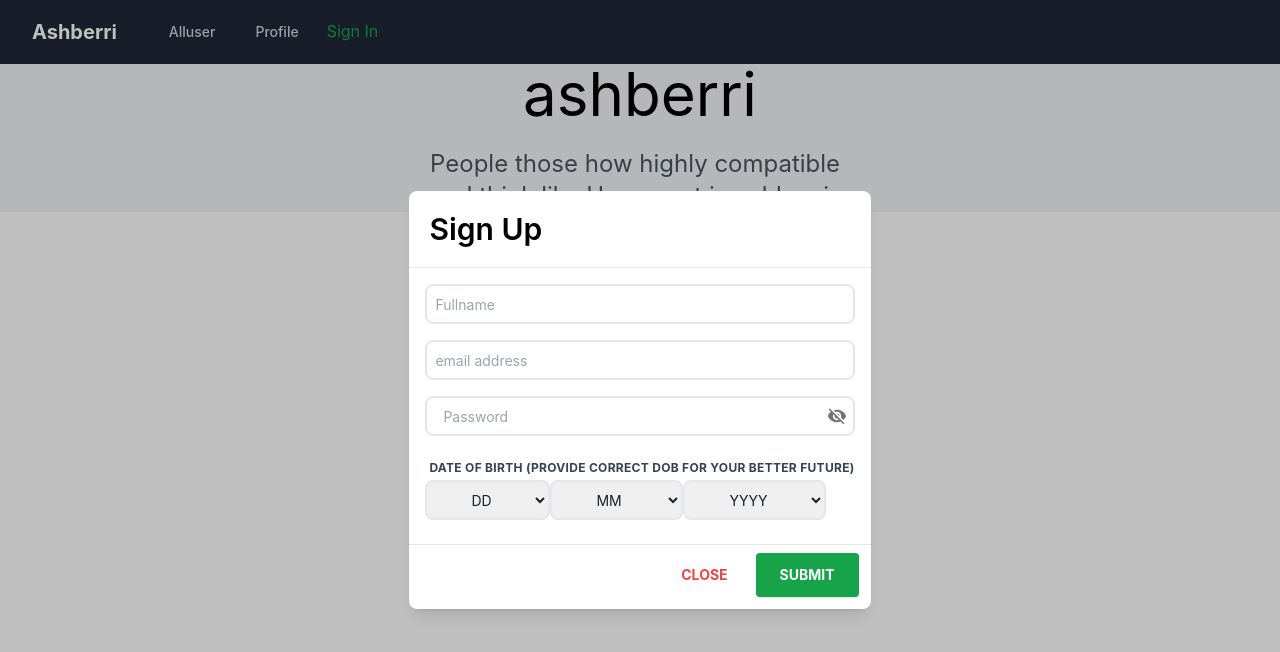
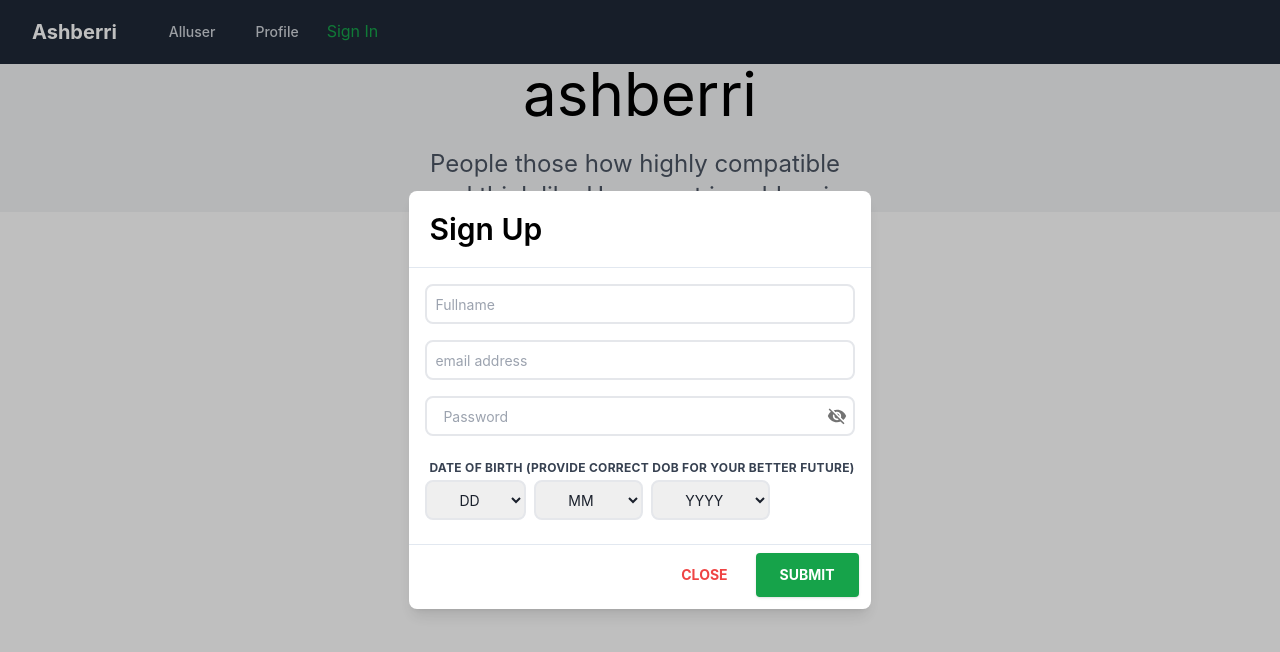
Before and after one commit to Amankumar10/Friendcafe_frontend, a Next.js app: page /SignUp in a window 1280 px wide. Shown: the top 652 px of the page. Built offline with nearby package versions, Linux system fonts and the light colour scheme; no server answers.

Commit message:
added some more ui

```diff
--- a/pages/SignUp.tsx
+++ b/pages/SignUp.tsx
@@ -179,7 +179,7 @@ required
                       <label className="pl-1 block uppercase tracking-wide text-gray-700 text-xs font-bold mb-1" htmlFor="grid-state">
                         Date of Birth (Provide correct DOB for your better future)
                       </label>
-                      <Field className="px-10 h-10 mb-2  border border-2 outline-violet-300 border-gray-200 rounded-lg" as="select" placeholder="DD" id='day' name='day' >
+                      <Field className="px-7 h-10 mb-2  border border-2 outline-violet-300 border-gray-200 rounded-lg" as="select" placeholder="DD" id='day' name='day' >
 
 
 
@@ -228,8 +228,8 @@ required
                       </Field>
 
 
-
-                      <Field className="px-10 h-10 mb-2  border border-2 outline-violet-300 border-gray-200 rounded-lg" as="select" placeholder="MM" name='month' >
+                      &nbsp;&nbsp;
+                      <Field className="px-7 h-10 mb-2  border border-2 outline-violet-300 border-gray-200 rounded-lg" as="select" placeholder="MM" name='month' >
 
 
 
@@ -258,9 +258,9 @@ required
 
                       </Field>
 
+                      &nbsp;&nbsp;
 
-
-                      <Field className="px-10 h-10 mb-2  border border-2 outline-violet-300 border-gray-200 rounded-lg" as="select" placeholder="YYYY" name='year' >
+                      <Field className="px-7 h-10 mb-1  border border-2 outline-violet-300 border-gray-200 rounded-lg" as="select" placeholder="YYYY" name='year' >
 
 
                         <option className="hidden">YYYY</option>
```
